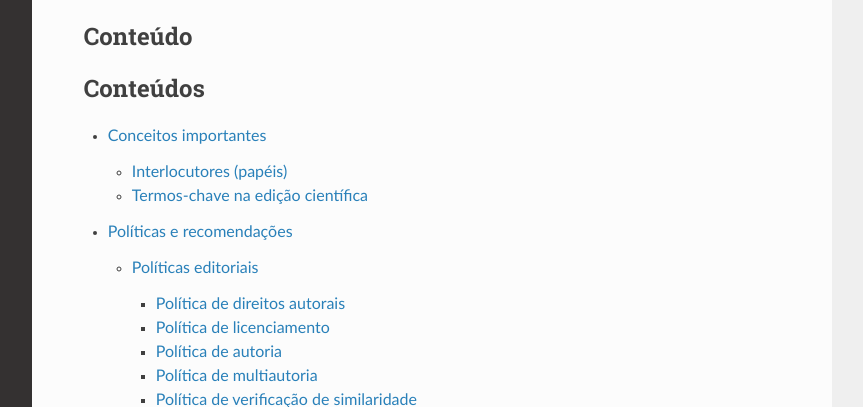
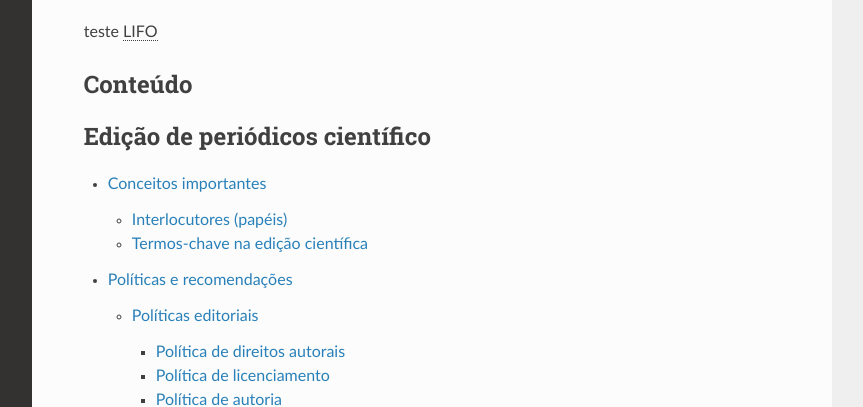
Before and after one commit to marcosesousa/journaledit, a Sphinx documentation site: the page built from docs/source/index.rst, in a window 1280 px wide and 900 px high, cut to the strip 493-900 px from the top of the window. Shown: the whole strip, without its empty margins (268-1131 px from the left). Built offline with Sphinx 7.4.7 and the Read the Docs theme 2.0.0, drawn with Linux system fonts in a browser that asks for light colours; some of the changed text lies outside the part shown.

Commit message:
test hoverbox

```diff
--- a/docs/source/index.rst
+++ b/docs/source/index.rst
@@ -7,11 +7,13 @@
 
 .. aviso:: O conteúdo desta documentação está em desenvolvimento.
 
+teste :abbr:`LIFO (last-in, first-out)`
+
 Conteúdo
 --------
 
 .. toctree::
-   :caption: Conteúdos
+   :caption: Edição de periódicos científico
 
    concept
    policies
```
